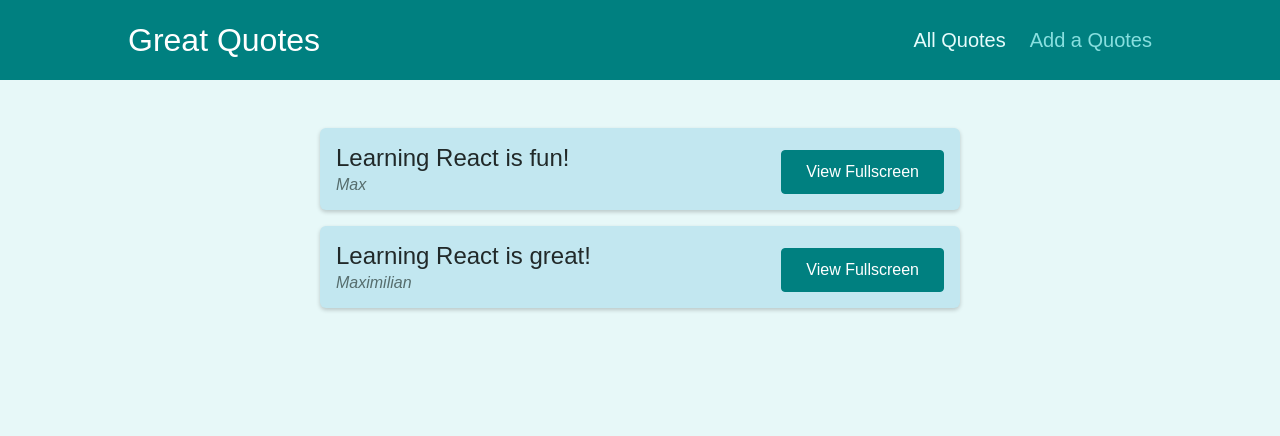
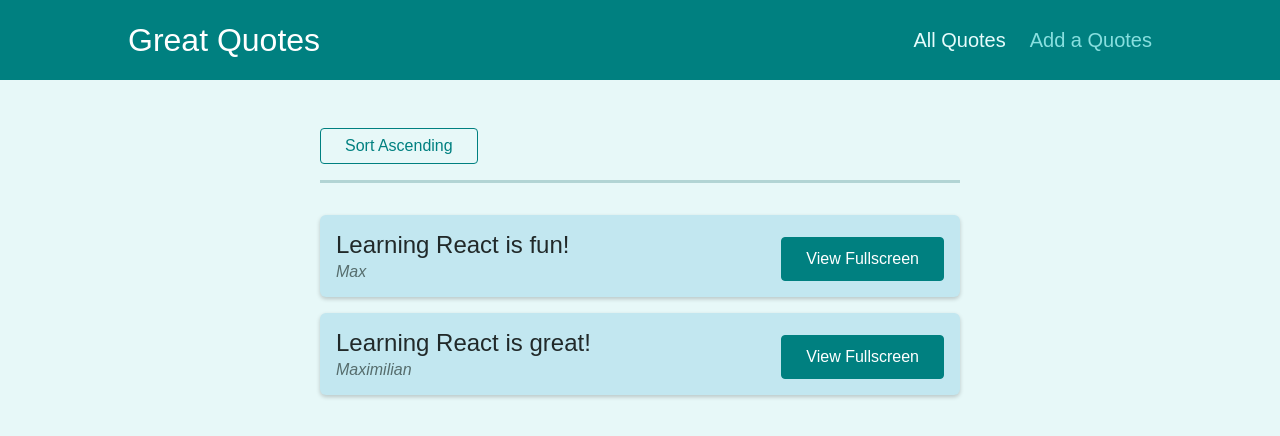
Before and after one commit to kscheltema/section_20_routing_advanced, a React (Create React App) app: page /quotes in a window 1280 px wide. Shown: the top 436 px of the page. Built offline with nearby package versions, Linux system fonts and the light colour scheme.

Commit message:
conditional display of a button with queryParams

```diff
--- a/src/components/quotes/QuoteList.js
+++ b/src/components/quotes/QuoteList.js
@@ -1,11 +1,26 @@
-import { Fragment } from 'react';
-
-import QuoteItem from './QuoteItem';
-import classes from './QuoteList.module.css';
+import { Fragment } from "react";
+import { useHistory, useLocation } from "react-router-dom";
+import QuoteItem from "./QuoteItem";
+import classes from "./QuoteList.module.css";
 
 const QuoteList = (props) => {
+  const history = useHistory();
+  const location = useLocation();
+
+  const queryParams = new URLSearchParams(location.search);
+  const isSortingAscending = queryParams.get("sort") === "asc";
+
+  const changeSortingHandler = () => {
+    history.push("/quotes?sort=" + (isSortingAscending ? "desc" : "asc"));
+  };
+
   return (
     <Fragment>
+      <div className={classes.sorting}>
+        <button onClick={changeSortingHandler}>
+          Sort {isSortingAscending ? "Descending" : "Ascending"}
+        </button>
+      </div>
       <ul className={classes.list}>
         {props.quotes.map((quote) => (
           <QuoteItem
```
Also changed, not shown: 1 other file (tests, documents, lock files or other folders).
